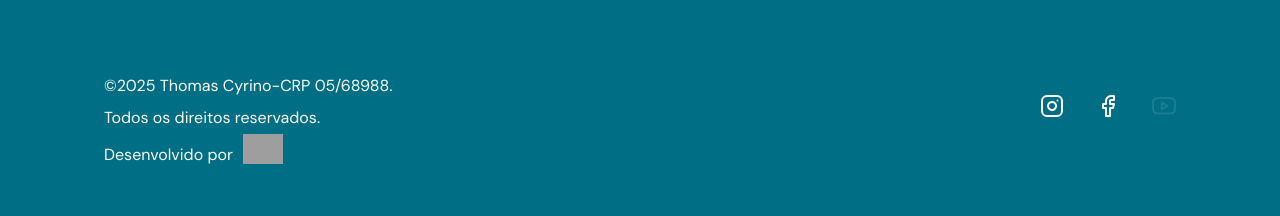
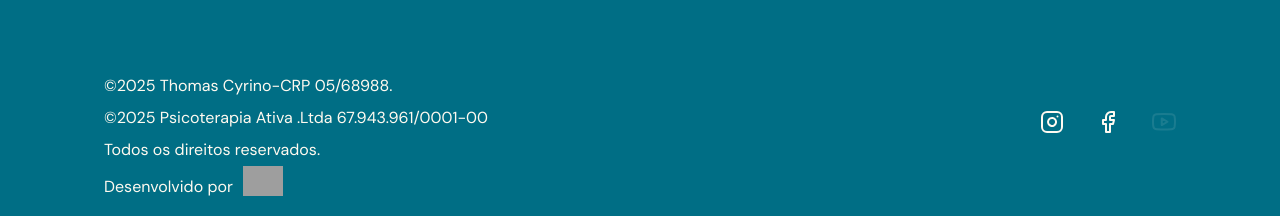
Before and after one commit to DeivSoares/PsicoTerapia-Ativa, a plain HTML site: page index.html in a window 1280 px wide. Shown: the part 3740-3956 px from the top of the page. Drawn offline with nearby package versions, Linux system fonts and the light colour scheme; grey boxes are pictures that could not be loaded; a script that the page names is missing.

Commit message:
Add copyright notice for Psicoterapia Ativa

```diff
--- a/index.html
+++ b/index.html
@@ -431,6 +431,8 @@
                 <p>
                     ©2025 Thomas Cyrino-CRP 05/68988.
                     <br>
+                    ©2025 Psicoterapia Ativa .Ltda 67.943.961/0001-00
+                    <br>
                     Todos os direitos reservados.
                 </p>
                 <p style="display: flex;flex-direction: row;align-items: center;gap: 1rem;">
```
